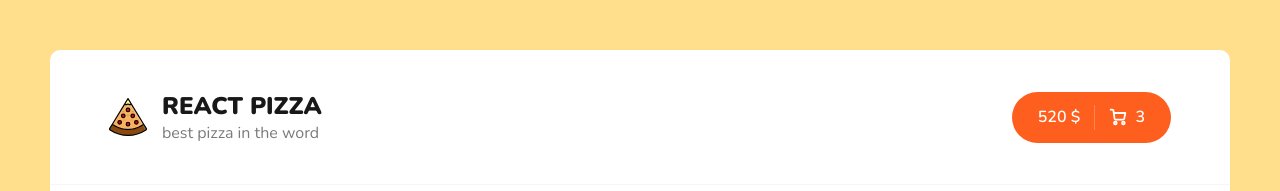
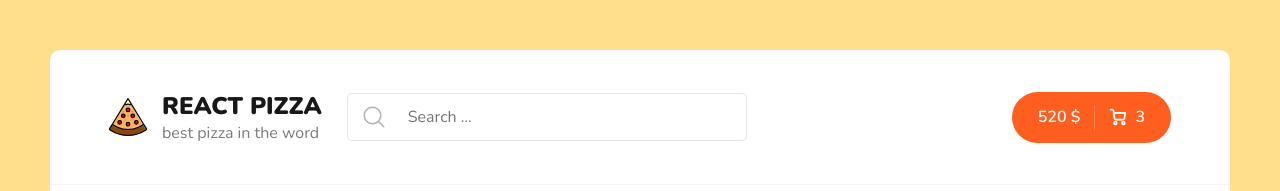
Before and after one commit to ShadePrima/react-pizza-v2, a React (Create React App) app: page / in a window 1280 px wide. Shown: the top 191 px of the page. Built offline with nearby package versions, Linux system fonts and the light colour scheme; no server answers.

Commit message:
added input and styled it

```diff
--- a/src/components/Header.jsx
+++ b/src/components/Header.jsx
@@ -1,5 +1,7 @@
 import React from 'react';
 import { Link } from 'react-router-dom';
+
+import Search from './Search/Search';
 
 import pizzaLogo from '../assets/img/pizza-logo.svg';
 
@@ -16,6 +18,8 @@ function Header() {
             </div>
           </div>
         </Link>
+
+        <Search />
 
         <div className='header__cart'>
           <Link to='/cart' className='button button--cart'>
--- /dev/null
+++ b/src/components/Search/Search.jsx
@@ -0,0 +1,22 @@
+import React from 'react';
+import styles from './Search.module.scss';
+
+const Search = () => {
+  return (
+    <div className={styles.root}>
+      <svg
+        className={styles.icon}
+        viewBox='0 0 32 32'
+        xmlns='http://www.w3.org/2000/svg'
+      >
+        <title />
+        <g id='search'>
+          <path d='M29.71,28.29l-6.5-6.5-.07,0a12,12,0,1,0-1.39,1.39s0,.05,0,.07l6.5,6.5a1,1,0,0,0,1.42,0A1,1,0,0,0,29.71,28.29ZM14,24A10,10,0,1,1,24,14,10,10,0,0,1,14,24Z' />
+        </g>
+      </svg>
+      <input className={styles.input} placeholder='Search ... ' />
+    </div>
+  );
+};
+
+export default Search;
--- /dev/null
+++ b/src/components/Search/Search.module.scss
@@ -0,0 +1,26 @@
+.root {
+  position: relative;
+  left: -120px;
+}
+
+.icon {
+  position: absolute;
+  top: 12px;
+  left: 15px;
+
+  width: 24px;
+  height: 24px;
+  opacity: 0.3;
+}
+
+.input {
+  border: 1px solid rgba(0, 0, 0, 0.1);
+  border-radius: 5px;
+  padding: 12px 20px 12px 60px;
+  width: 400px;
+  font-size: 16px;
+
+  &:focus {
+    border: 1px solid rgba(0, 0, 0, 0.2);
+  }
+}
--- a/src/components/Sort.jsx
+++ b/src/components/Sort.jsx
@@ -1,7 +1,6 @@
 import React from 'react';
 
 function Sort({ value, onChangeSort }) {
-  console.log('sort value', value);
   const [open, setOpen] = React.useState(false);
   const list = [
     { name: 'popularity(DESC)', sortProperty: 'rating' },
--- a/src/pages/Home.jsx
+++ b/src/pages/Home.jsx
@@ -12,8 +12,6 @@ const Home = () => {
     name: 'popularity',
     sortProperty: 'rating',
   });
-
-  console.log(categoryId, sortType);
 
   React.useEffect(() => {
     setIsLoading(true);
```
